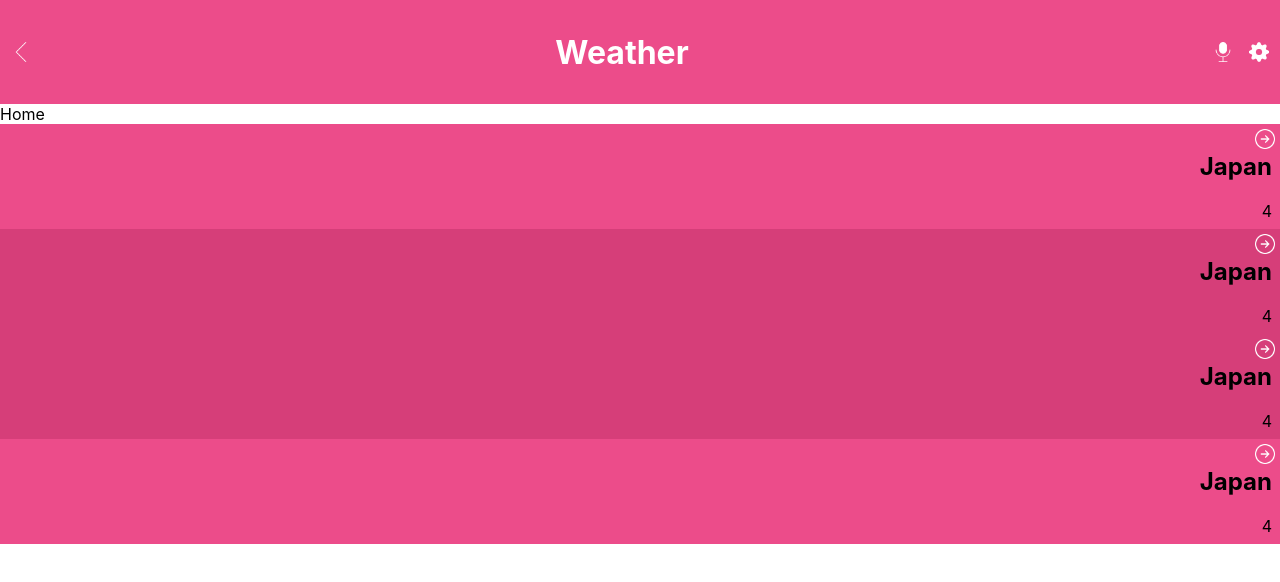
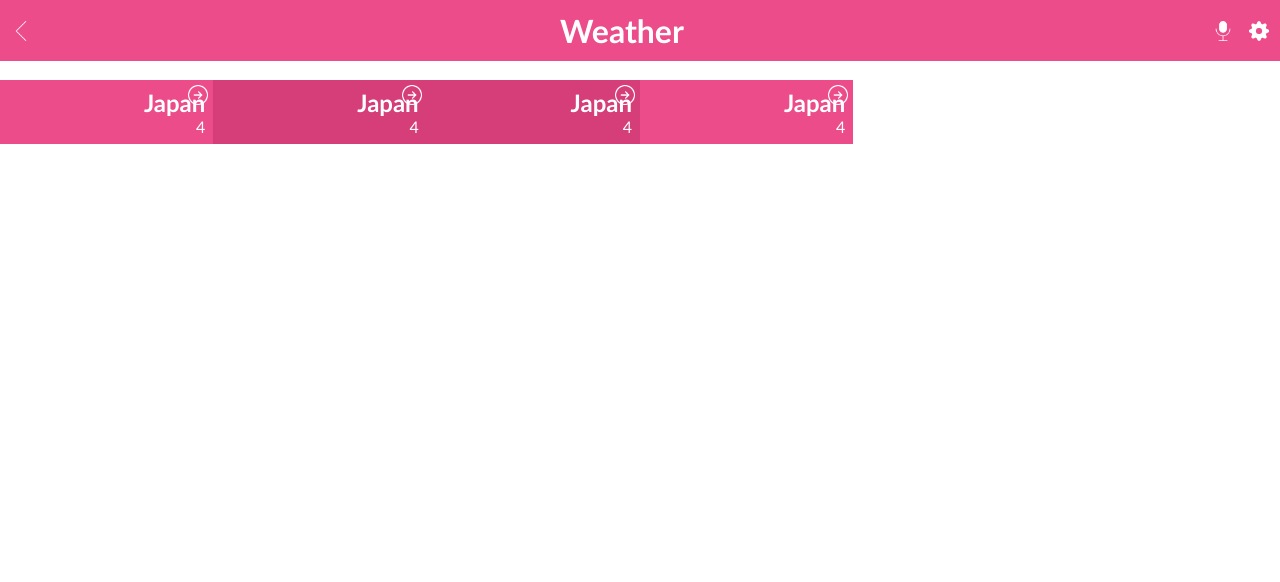
Before and after one commit to felixodette/metrics-app, a React (Create React App) app: page / in a window 1280 px wide. Shown: the top 582 px of the page. Built offline with nearby package versions, Linux system fonts and the light colour scheme.

Commit message:
App styling

```diff
--- a/src/App.css
+++ b/src/App.css
@@ -1,38 +1,33 @@
-.App {
-  text-align: center;
+@import url('https://fonts.googleapis.com/css2?family=Lato:wght@100;300;400&display=swap');
+
+:root {
+  --primary: #fd5092;
+  --secondary: #ec4c8a;
+  --text: #fff;
+  --tertiary: #fdff00;
 }
 
-.App-logo {
-  height: 40vmin;
-  pointer-events: none;
+* {
+  margin: 0;
+  padding: 0;
+  font-family: 'Gill Sans', 'Gill Sans MT', Calibri, "Trebuchet MS", sans-serif;
+  box-sizing: border-box;
+  color: var(--text);
 }
 
-@media (prefers-reduced-motion: no-preference) {
-  .App-logo {
-    animation: App-logo-spin infinite 20s linear;
+.countries {
+  display: grid;
+  grid-template-columns: repeat(2, 1fr);
+}
+
+@media only screen and (min-width: 500px) {
+  .countries {
+    grid-template-columns: repeat(4, 1fr);
   }
 }
 
-.App-header {
-  background-color: #282c34;
-  min-height: 100vh;
-  display: flex;
-  flex-direction: column;
-  align-items: center;
-  justify-content: center;
-  font-size: calc(10px + 2vmin);
-  color: white;
-}
-
-.App-link {
-  color: #61dafb;
-}
-
-@keyframes App-logo-spin {
-  from {
-    transform: rotate(0deg);
-  }
-  to {
-    transform: rotate(360deg);
+@media only screen and (min-width: 900px) {
+  .countries {
+    grid-template-columns: repeat(6, 1fr);
   }
 }
```
